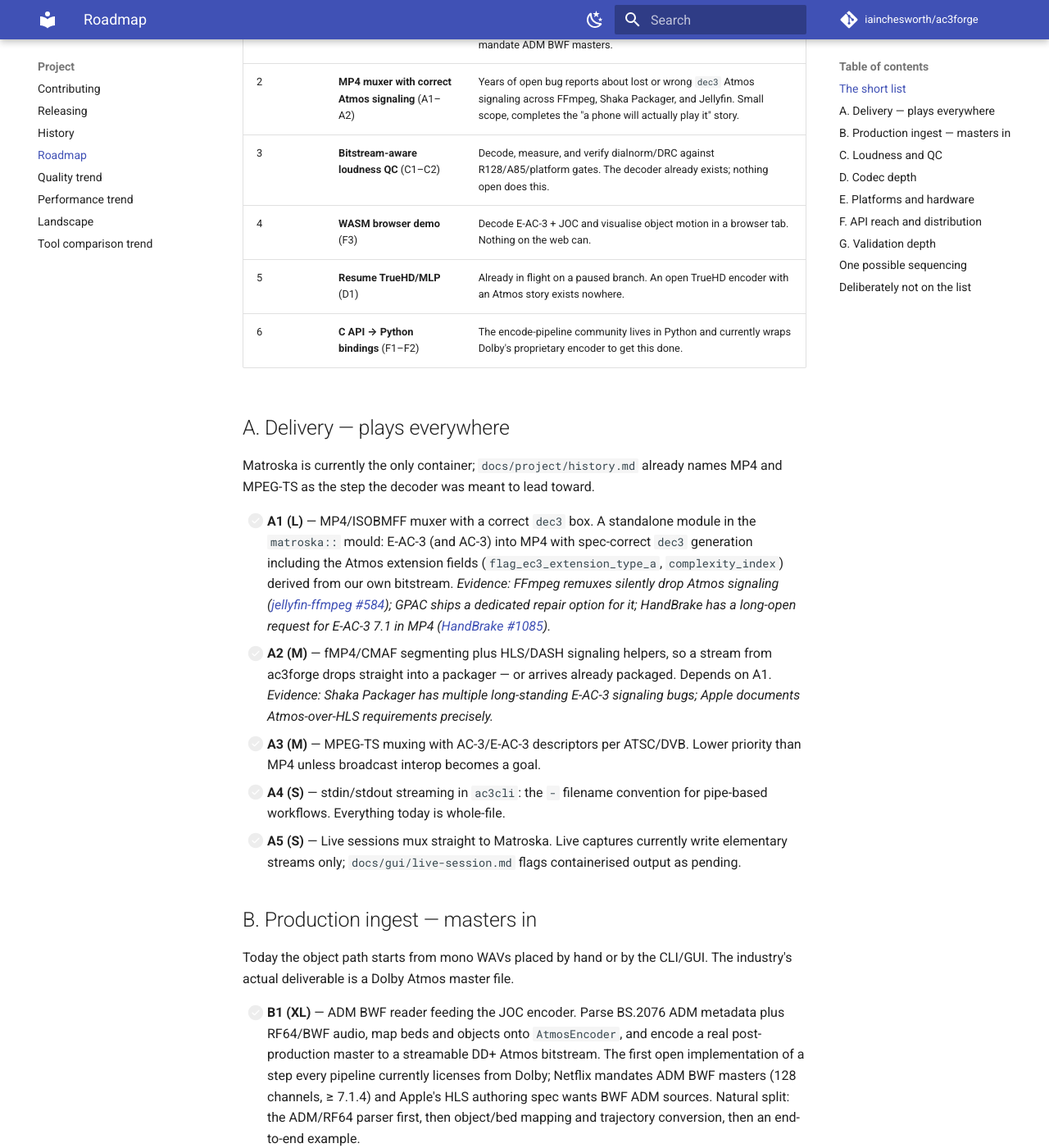
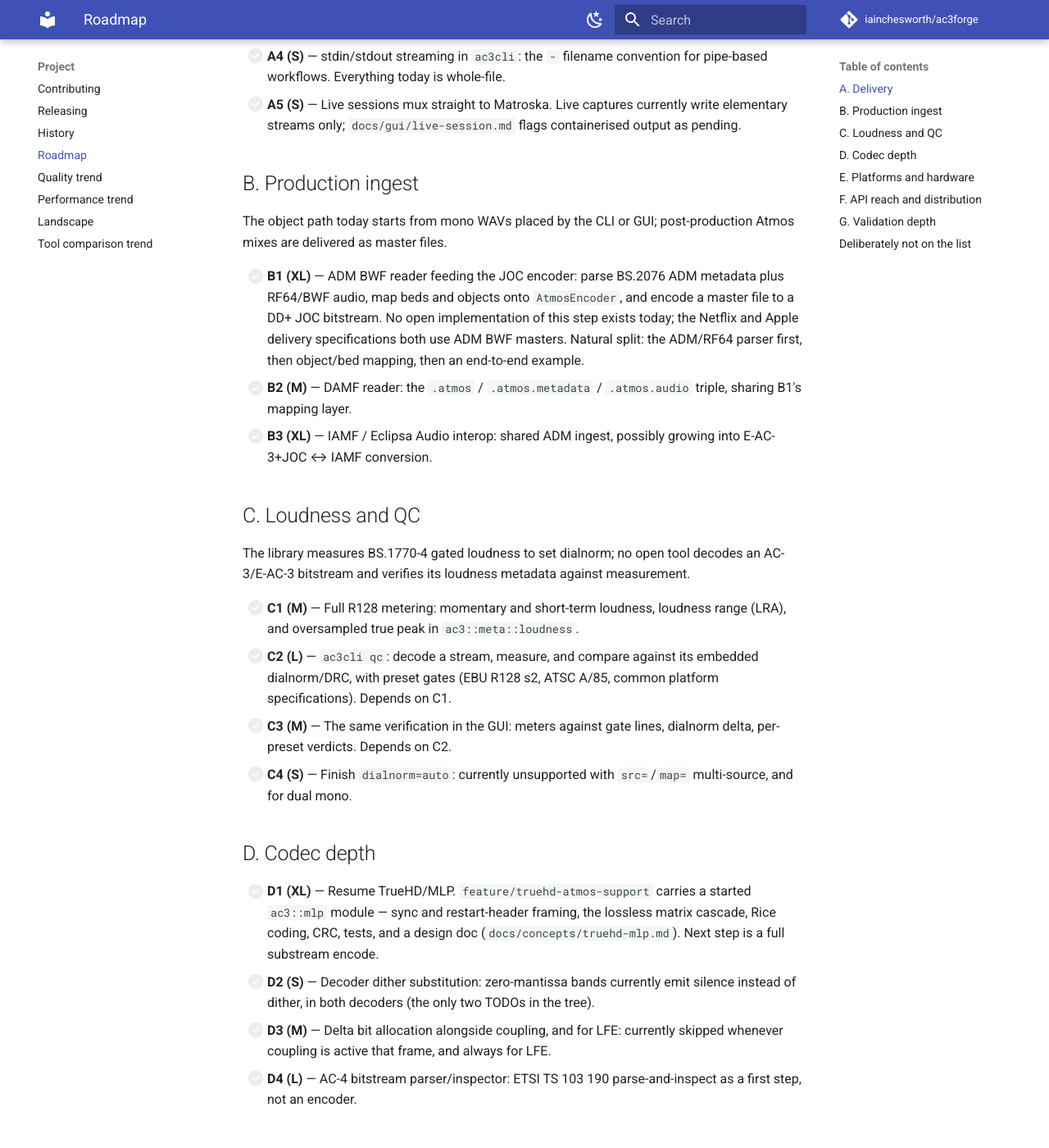
Before and after one commit to iainchesworth/ac3forge, an MkDocs documentation site: the page built from docs/roadmap.md, in a window 1280 px wide and 1400 px high, scrolled down 786 px. Shown: the whole window at 82% size. Built offline with MkDocs 1.6.1 and Material for MkDocs 9.7.7, drawn with Linux system fonts in a browser that asks for light colours; comment, search, counter and statistics services are not loaded; some of the changed text lies outside the part shown.

Commit message:
docs: strip the roadmap back to a plain candidate list
Drop the ranked short list, the release sequencing table, and the
promotional framing; keep the themed items with their IDs, sizes, and
factual context.

```diff
--- a/ROADMAP.md
+++ b/ROADMAP.md
@@ -1,178 +1,118 @@
 # Roadmap
 
-Where ac3forge is headed after 0.5.0-beta.1 — a candidate list, not a commitment.
+Ideas under consideration — a candidate list, not a commitment.
 
-The first four releases were about depth: core correctness (0.2), Annex E completeness (0.3),
-the GUI rebuild (0.4), and the fast-transform performance programme (0.5). The codec itself is
-now broad and fast; almost everything valuable that remains is about **reach** — what the
-library can ingest, emit, verify, and run on. That is what this list is organised around.
+Each item carries a stable ID (`A1`–`G3`) so pull requests and discussions can reference it.
+An item is checked off when the work is merged to `develop`; partial progress is noted inline
+rather than half-checked. Sizes are rough guesses: **S** (an afternoon), **M** (a day or two),
+**L** (a focused week), **XL** (several PRs).
 
-Every item carries a stable ID (`A1`–`G3`) so pull requests and discussions can reference it.
-An item is checked off when the work is merged to `develop`; partial progress is noted inline
-rather than half-checked. Sizes are honest guesses, not estimates to hold anyone to:
-**S** (an afternoon), **M** (a day or two), **L** (a focused week), **XL** (a programme of
-several PRs).
+## A. Delivery
 
-## The short list
-
-Six bets lead the list, ranked by the size of the gap in the world times the evidence that
-anyone actually wants it filled.
-
-| # | Bet | Why it leads |
-|---|-----|--------------|
-| 1 | **ADM BWF ingest → DD+ JOC encode** (B1) | The master-to-consumer-bitstream step is exclusively proprietary today; no open path exists anywhere. Netflix and Apple both mandate ADM BWF masters. |
-| 2 | **MP4 muxer with correct Atmos signaling** (A1–A2) | Years of open bug reports about lost or wrong `dec3` Atmos signaling across FFmpeg, Shaka Packager, and Jellyfin. Small scope, completes the "a phone will actually play it" story. |
-| 3 | **Bitstream-aware loudness QC** (C1–C2) | Decode, measure, and verify dialnorm/DRC against R128/A85/platform gates. The decoder already exists; nothing open does this. |
-| 4 | **WASM browser demo** (F3) | Decode E-AC-3 + JOC and visualise object motion in a browser tab. Nothing on the web can. |
-| 5 | **Resume TrueHD/MLP** (D1) | Already in flight on a paused branch. An open TrueHD encoder with an Atmos story exists nowhere. |
-| 6 | **C API → Python bindings** (F1–F2) | The encode-pipeline community lives in Python and currently wraps Dolby's proprietary encoder to get this done. |
-
-## A. Delivery — plays everywhere
-
-Matroska is currently the only container; `docs/project/history.md` already names MP4 and
-MPEG-TS as the step the decoder was meant to lead toward.
+Matroska is currently the only container; `docs/project/history.md` names MP4 and MPEG-TS as
+the step the decoder was meant to lead toward.
 
 - [ ] **A1 (L)** — MP4/ISOBMFF muxer with a correct `dec3` box. A standalone module in the
-  `matroska::` mould: E-AC-3 (and AC-3) into MP4 with spec-correct `dec3` generation including
-  the Atmos extension fields (`flag_ec3_extension_type_a`, `complexity_index`) derived from our
-  own bitstream. *Evidence: FFmpeg remuxes silently drop Atmos signaling
-  ([jellyfin-ffmpeg #584](https://github.com/jellyfin/jellyfin-ffmpeg/issues/584)); GPAC ships a
-  dedicated repair option for it; HandBrake has a long-open request for E-AC-3 7.1 in MP4
-  ([HandBrake #1085](https://github.com/HandBrake/HandBrake/issues/1085)).*
-- [ ] **A2 (M)** — fMP4/CMAF segmenting plus HLS/DASH signaling helpers, so a stream from
-  ac3forge drops straight into a packager — or arrives already packaged. Depends on A1.
-  *Evidence: Shaka Packager has multiple long-standing E-AC-3 signaling bugs; Apple documents
-  Atmos-over-HLS requirements precisely.*
-- [ ] **A3 (M)** — MPEG-TS muxing with AC-3/E-AC-3 descriptors per ATSC/DVB. Lower priority
-  than MP4 unless broadcast interop becomes a goal.
+  `matroska::` mould: E-AC-3 (and AC-3) into MP4 with spec-correct `dec3` generation, including
+  the Atmos extension fields (`flag_ec3_extension_type_a`, `complexity_index`) derived from the
+  bitstream. FFmpeg remuxes are known to drop Atmos signaling
+  ([jellyfin-ffmpeg #584](https://github.com/jellyfin/jellyfin-ffmpeg/issues/584)), GPAC ships
+  a repair option for it, and HandBrake has a long-open request for E-AC-3 7.1 in MP4
+  ([HandBrake #1085](https://github.com/HandBrake/HandBrake/issues/1085)).
+- [ ] **A2 (M)** — fMP4/CMAF segmenting plus HLS/DASH signaling helpers. Depends on A1.
+- [ ] **A3 (M)** — MPEG-TS muxing with AC-3/E-AC-3 descriptors per ATSC/DVB.
 - [ ] **A4 (S)** — stdin/stdout streaming in `ac3cli`: the `-` filename convention for
   pipe-based workflows. Everything today is whole-file.
 - [ ] **A5 (S)** — Live sessions mux straight to Matroska. Live captures currently write
   elementary streams only; `docs/gui/live-session.md` flags containerised output as pending.
 
-## B. Production ingest — masters in
+## B. Production ingest
 
-Today the object path starts from mono WAVs placed by hand or by the CLI/GUI. The industry's
-actual deliverable is a Dolby Atmos master file.
+The object path today starts from mono WAVs placed by the CLI or GUI; post-production Atmos
+mixes are delivered as master files.
 
-- [ ] **B1 (XL)** — ADM BWF reader feeding the JOC encoder. Parse BS.2076 ADM metadata plus
-  RF64/BWF audio, map beds and objects onto `AtmosEncoder`, and encode a real post-production
-  master to a streamable DD+ Atmos bitstream. The first open implementation of a step every
-  pipeline currently licenses from Dolby; Netflix mandates ADM BWF masters (128 channels,
-  ≥ 7.1.4) and Apple's HLS authoring spec wants BWF ADM sources. Natural split: the ADM/RF64
-  parser first, then object/bed mapping and trajectory conversion, then an end-to-end example.
+- [ ] **B1 (XL)** — ADM BWF reader feeding the JOC encoder: parse BS.2076 ADM metadata plus
+  RF64/BWF audio, map beds and objects onto `AtmosEncoder`, and encode a master file to a
+  DD+ JOC bitstream. No open implementation of this step exists today; the Netflix and Apple
+  delivery specifications both use ADM BWF masters. Natural split: the ADM/RF64 parser first,
+  then object/bed mapping, then an end-to-end example.
 - [ ] **B2 (M)** — DAMF reader: the `.atmos` / `.atmos.metadata` / `.atmos.audio` triple,
   sharing B1's mapping layer.
-- [ ] **B3 (XL)** — IAMF / Eclipsa Audio interop. Long horizon: shared ADM ingest positions
-  ac3forge as the bridge between the Dolby world and the royalty-free one, and could grow into
-  E-AC-3+JOC ↔ IAMF conversion. *Context: Eclipsa shipped across Samsung's 2025 TV lineup,
-  YouTube, and Android 16; FFmpeg 7.0 muxes IAMF;
-  [iamf-tools](https://github.com/AOMediaCodec/iamf-tools) encodes from WAV with ADM conversion
-  still experimental.*
+- [ ] **B3 (XL)** — IAMF / Eclipsa Audio interop: shared ADM ingest, possibly growing into
+  E-AC-3+JOC ↔ IAMF conversion.
 
 ## C. Loudness and QC
 
-The library already measures BS.1770-4 gated loudness to set dialnorm. Nothing open decodes a
-Dolby bitstream and verifies its loudness metadata against measurement — that is Dolby Media
-Analyzer territory.
+The library measures BS.1770-4 gated loudness to set dialnorm; no open tool decodes an
+AC-3/E-AC-3 bitstream and verifies its loudness metadata against measurement.
 
-- [ ] **C1 (M)** — Full R128 metering: momentary and short-term loudness, loudness range (LRA),
-  and oversampled true peak in `ac3::meta::loudness`. The prerequisite for real QC and for
-  platform delivery specs.
+- [ ] **C1 (M)** — Full R128 metering: momentary and short-term loudness, loudness range
+  (LRA), and oversampled true peak in `ac3::meta::loudness`.
 - [ ] **C2 (L)** — `ac3cli qc`: decode a stream, measure, and compare against its embedded
-  dialnorm/DRC with preset gates (EBU R128 s2, ATSC A/85, Netflix −27 LKFS). Pass/fail report.
+  dialnorm/DRC, with preset gates (EBU R128 s2, ATSC A/85, common platform specifications).
   Depends on C1.
-- [ ] **C3 (M)** — The same verification surfaced in the GUI workbench: meters against gate
-  lines, dialnorm delta, per-preset verdicts. Depends on C2.
-- [ ] **C4 (S)** — Finish `dialnorm=auto` everywhere. Two documented holes: unsupported with
-  `src=`/`map=` multi-source, and for dual mono.
+- [ ] **C3 (M)** — The same verification in the GUI: meters against gate lines, dialnorm
+  delta, per-preset verdicts. Depends on C2.
+- [ ] **C4 (S)** — Finish `dialnorm=auto`: currently unsupported with `src=`/`map=`
+  multi-source, and for dual mono.
 
 ## D. Codec depth
 
-- [ ] **D1 (XL)** — Resume TrueHD/MLP. `feature/truehd-atmos-support` already carries an
+- [ ] **D1 (XL)** — Resume TrueHD/MLP. `feature/truehd-atmos-support` carries a started
   `ac3::mlp` module — sync and restart-header framing, the lossless matrix cascade, Rice
-  coding, CRC, tests, and a design doc (`docs/concepts/truehd-mlp.md`) — paused since
-  2026-08-12. Next stop is a full substream encode. An open TrueHD encoder with an Atmos story
-  exists nowhere; FFmpeg's is experimental, lossless-only, with no Atmos.
-- [ ] **D2 (S)** — Decoder dither substitution. The only two literal TODOs in the tree:
-  zero-mantissa bands currently emit silence instead of dither, in both decoders.
-- [ ] **D3 (M)** — Delta bit allocation alongside coupling, and for LFE. Currently skipped
-  whenever coupling is active that frame, and always for LFE — documented as "doesn't emit it
-  yet". A real, if small, quality lever at low rates.
+  coding, CRC, tests, and a design doc (`docs/concepts/truehd-mlp.md`). Next step is a full
+  substream encode.
+- [ ] **D2 (S)** — Decoder dither substitution: zero-mantissa bands currently emit silence
+  instead of dither, in both decoders (the only two TODOs in the tree).
+- [ ] **D3 (M)** — Delta bit allocation alongside coupling, and for LFE: currently skipped
+  whenever coupling is active that frame, and always for LFE.
 - [ ] **D4 (L)** — AC-4 bitstream parser/inspector: ETSI TS 103 190 parse-and-inspect as a
-  first step, not an encoder. Newly legitimised in streaming (Peacock adopts AC-4 for the 2026
-  World Cup), but every major streamer still ships DD+ JOC — a horizon item, entered cheaply.
+  first step, not an encoder.
 
 ## E. Platforms and hardware
 
-- [ ] **E1 (L)** — macOS CoreAudio backend. Every live-audio command is a stub on macOS today —
-  the build and gold-reference gates pass, but there is no capture, playback, or passthrough.
+- [ ] **E1 (L)** — macOS CoreAudio backend. Every live-audio command is currently a stub on
+  macOS; the build and gold-reference gates pass, but there is no capture, playback, or
+  passthrough.
 - [ ] **E2 (M)** — PipeWire backend, named in `docs/building.md` as the natural second Linux
-  backend; PipeWire is the default on every current desktop distribution.
-- [ ] **E3 (S)** — Confirm exclusive-mode passthrough against real bitstreaming hardware, the
-  standing "Known gaps" bullet from 0.5.0. The bench exists — the receiver used for the Shield
-  work is confirmed DD+/Atmos-capable — so this is an `ac3cli play` test session and a
-  verification-doc update.
-- [ ] **E4 (M)** — Linux aarch64 CI leg. The fast-transform work is now hardware-tuned; an
-  ARM64 leg keeps it honest off x86 and hardens the Android path's foundations.
+  backend.
+- [ ] **E3 (S)** — Confirm exclusive-mode passthrough against real bitstreaming hardware —
+  the standing "Known gaps" bullet from 0.5.0 — and update `docs/verification.md`.
+- [ ] **E4 (M)** — Linux aarch64 CI leg, keeping the hardware-tuned transforms honest off
+  x86.
 
 ## F. API reach and distribution
 
-- [ ] **F1 (L)** — C API over the encode/decode core: a stable, minimal C-callable surface.
-  The unlock for every binding that follows, and for embedding from anything that isn't C++.
-- [ ] **F2 (L)** — Python bindings on PyPI, with wheels for the three desktop platforms. The
-  encode-pipeline community is Python-first — [deew](https://github.com/pcroland/deew) wraps
-  Dolby's proprietary encoder and is widely used, which proves the demand. Depends on F1, or
-  goes pybind11-direct.
-- [ ] **F3 (L)** — WASM build plus a browser demo that decodes E-AC-3 + JOC and renders object
-  motion in 3D. No other web page can decode an Atmos bitstream at all; this doubles as the
-  documentation site's live demo.
+- [ ] **F1 (L)** — C API over the encode/decode core: a stable, minimal C-callable surface
+  for bindings and embedding.
+- [ ] **F2 (L)** — Python bindings on PyPI, with wheels for the three desktop platforms.
+  Depends on F1, or goes pybind11-direct.
+- [ ] **F3 (L)** — WASM build plus a browser demo that decodes E-AC-3 + JOC and renders
+  object motion; could double as the documentation site's live demo.
 - [ ] **F4 (M)** — Package-manager presence: a vcpkg port, a Homebrew formula, a winget
-  manifest. The release artifacts already exist, signed and attested; nothing is discoverable
-  through a package manager yet. Includes fixing the stale `version` field in `vcpkg.json`.
+  manifest. Includes fixing the stale `version` field in `vcpkg.json`.
 - [ ] **F5 (M)** — API freeze → v1.0.0: the SemVer commitment, a deprecation policy, ABI
-  notes. The gate at the end of the road, once the surface stops moving.
+  notes.
 
 ## G. Validation depth
 
-- [ ] **G1 (M)** — A perceptual-quality leg. SNR says the waveform is closer, not that it
-  sounds better — `docs/verification.md` says so itself. Add a perceptual metric (ViSQOL or
-  PEAQ) column to the quality race and landscape pages.
+- [ ] **G1 (M)** — A perceptual-quality leg: a perceptual metric (ViSQOL or PEAQ) column on
+  the quality race and landscape pages alongside SNR.
 - [ ] **G2 (M)** — Backfill thin test coverage: the CLI has seven tests against roughly four
   thousand lines; the WAV reader, `meta/loudness`, `meta/mixing`, and `silent_frame` have no
   dedicated test files.
-- [ ] **G3 (M)** — Differential decoder fuzzing against FFmpeg: feed the same mutated frames to
-  both decoders and diff the PCM, catching wrong-but-stable decodes on the paths FFmpeg can
-  check.
-
-## One possible sequencing
-
-A shape, not a schedule — each release keeps the established pattern of one headline plus a
-supporting cast.
-
-| Release | Headline | Items |
-|---------|----------|-------|
-| 0.6.0 | Plays everywhere | A1 A2 A4 A5 C4 D2 E3 |
-| 0.7.0 | Masters in | B1 B2 C1 C2 C3 |
-| 0.8.0 | In everyone's toolbox | F1 F2 F3 F4 G2 |
-| 0.9.0 | New depths (pick by appetite) | D1 or D4 / B3 / E1 E2 E4 |
-| 1.0.0 | The freeze | F5 G1 G3 |
+- [ ] **G3 (M)** — Differential decoder fuzzing against FFmpeg: feed the same mutated frames
+  to both decoders and diff the PCM.
 
 ## Deliberately not on the list
 
-- **Forging Dolby's authenticity tag.** The licensing gate stays respected — see
-  `docs/concepts/object-signing.md`.
-- **APT/DNF repositories and Docker images.** Already ruled out in `docs/releasing.md`.
-- **Renderer and room-correction territory.** That ground is well covered by
-  [Cavern](https://github.com/VoidXH/Cavern); ac3forge differentiates on encoding, native
-  embeddability, and open licensing.
-- **AC-3 VBR.** Structurally impossible — the frame size indexes a fixed table. Documented,
-  not a defect.
+- **Forging Dolby's authenticity tag** — see `docs/concepts/object-signing.md`.
+- **APT/DNF repositories and Docker images** — ruled out in `docs/releasing.md`.
+- **Renderer and room-correction territory** — already covered by
+  [Cavern](https://github.com/VoidXH/Cavern).
+- **AC-3 VBR** — structurally impossible; the frame size indexes a fixed table.
 
 ---
 
-Drafted 2026-08-15 at v0.5.0-beta.1, from a full repository inventory plus a sweep of the
-2025–26 ecosystem: the FFmpeg, HandBrake, Shaka Packager, and Jellyfin issue trackers, Dolby
-and ATSC announcements, IAMF/Eclipsa tooling, and the Netflix and Apple delivery
-specifications. When the world moves, this list should move with it — the changelog stays the
-record of what actually happened.
+Drafted 2026-08-15 at v0.5.0-beta.1 from a repository inventory and a survey of the
+surrounding ecosystem.
```
Also changed, not shown: README.md (+1 -1 lines).
